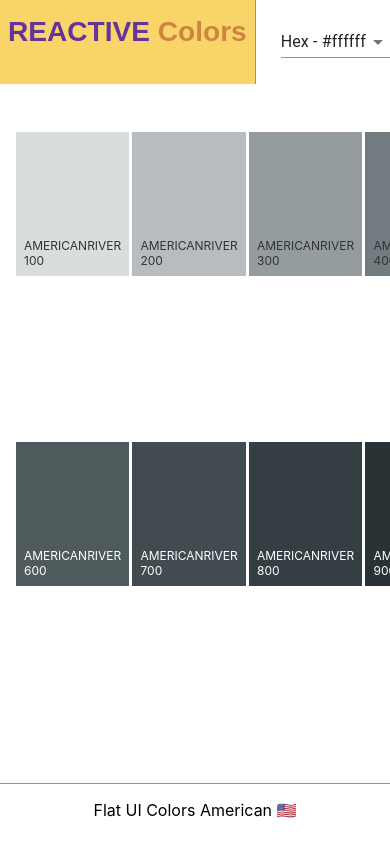
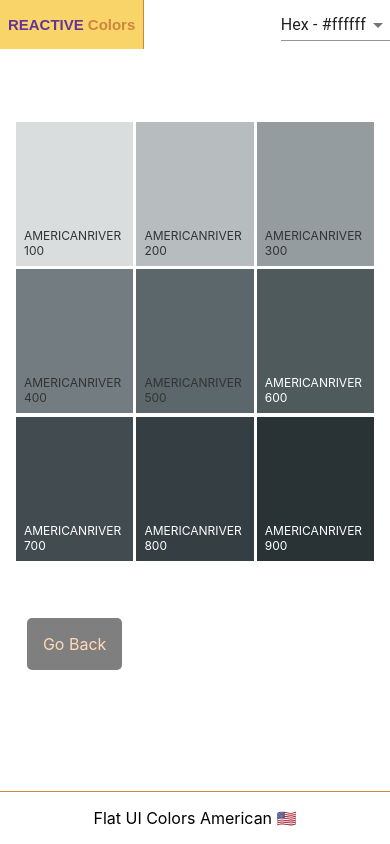
Before and after one commit to ashfaqshimer/reactive-colors, a React (Create React App) app: page /palette/flat-ui-colors-american/americanriver in a window 390 px wide. Built offline with nearby package versions, Linux system fonts and the light colour scheme; a web font is replaced by a local one.

Commit message:
Make the site responsive

```diff
--- a/src/components/DraggableColorList/DraggableColorList.scss
+++ b/src/components/DraggableColorList/DraggableColorList.scss
@@ -3,4 +3,24 @@
 	display: grid;
 	grid-template-columns: repeat(5, auto);
 	grid-gap: 0.1rem;
+	margin: 1rem auto;
 }
+
+@media (max-width: 1200px) {
+	.DraggableColorList {
+		grid-template-columns: repeat(3, auto);
+	}
+}
+
+@media (max-width: 900px) {
+	.DraggableColorList {
+		grid-template-columns: repeat(2, auto);
+	}
+}
+
+@media (max-width: 730px) {
+	.DraggableColorList {
+		display: flex;
+		flex-direction: column;
+	}
+}
--- a/src/components/Logo/Logo.scss
+++ b/src/components/Logo/Logo.scss
@@ -5,9 +5,9 @@
 	padding: 1rem 0.5rem;
 	font-size: 1.5rem;
 	border-right: 1px solid peru;
-	// background: #eceff1;
 	background: rgba(246, 185, 6, 0.6);
 	text-align: center;
+	// height: 100%;
 
 	a {
 		text-decoration: none;
@@ -22,3 +22,15 @@
 		}
 	}
 }
+
+@media (max-width: 640px) {
+	.Logo {
+		font-size: 1rem;
+	}
+}
+
+@media (max-width: 640px) {
+	.Logo {
+		font-size: 0.8rem;
+	}
+}
--- a/src/components/Navbar/Navbar.scss
+++ b/src/components/Navbar/Navbar.scss
@@ -1,7 +1,10 @@
 .Navbar {
 	display: flex;
 	margin-bottom: 0.5rem;
-	height: 10vh;
+	height: 100%;
+	max-height: 10vh;
+	width: 100%;
+	justify-content: space-evenly;
 
 	.select-container {
 		margin-left: auto;
@@ -10,7 +13,7 @@
 
 	.slider-container {
 		padding: 0.5rem;
-		width: 50%;
+		width: 50vw;
 		display: flex;
 		justify-content: space-around;
 		align-items: center;
--- a/src/components/NewPaletteForm/NewPaletteForm.js
+++ b/src/components/NewPaletteForm/NewPaletteForm.js
@@ -106,6 +106,7 @@ class NewPaletteForm extends Component {
 					<Divider />
 					<div className='sidebar'>
 						<Typography variant='h4'>Design Your Palette</Typography>
+						<div className='form-controls'>
 							<div className='buttons-container'>
 								<Button
 									variant='contained'
@@ -129,6 +130,7 @@ class NewPaletteForm extends Component {
 								addNewColor={this.addNewColor}
 							/>
 						</div>
+					</div>
 				</Drawer>
 				<main
 					className={classNames(classes.content, {
--- a/src/components/NewPaletteForm/NewPaletteForm.scss
+++ b/src/components/NewPaletteForm/NewPaletteForm.scss
@@ -3,16 +3,24 @@
 }
 
 .sidebar {
-	display: flex;
-	flex-direction: column;
-	justify-content: space-evenly;
-	align-items: center;
+	// display: flex;
+	// flex-direction: column;
+	// justify-content: space-evenly;
+	// align-items: center;
+	margin: auto;
 	height: 100%;
-
-	.buttons-container {
+	.form-controls {
+		display: flex;
+		flex-direction: column;
+		justify-content: space-between;
+		align-items: center;
 		width: 100%;
-		display: flex;
-		justify-content: space-around;
+		.buttons-container {
+			width: 100%;
+			display: flex;
+			justify-content: space-around;
+			margin: 1rem auto;
+		}
 	}
 }
 
@@ -20,10 +28,10 @@ a {
 	text-decoration: none;
 }
 
-.palette-colors {
-	margin-top: 2rem;
-	height: 70vh;
-	display: grid;
-	grid-template-columns: repeat(5, auto);
-	grid-gap: 0.2rem;
-}
+// .palette-colors {
+// 	margin-top: 2rem;
+// 	height: 70vh;
+// 	display: grid;
+// 	grid-template-columns: repeat(5, auto);
+// 	grid-gap: 0.2rem;
+// }
--- a/src/components/Palette/Palette.scss
+++ b/src/components/Palette/Palette.scss
@@ -15,3 +15,28 @@
 	margin-top: 2px;
 	text-align: center;
 }
+
+@media (max-width: 620px) {
+	.Palette {
+		.palette-colors {
+			grid-template-columns: repeat(4, auto);
+		}
+	}
+}
+
+@media (max-width: 500px) {
+	.Palette {
+		.palette-colors {
+			grid-template-columns: repeat(3, auto);
+		}
+	}
+}
+
+@media (max-width: 395px) {
+	.Palette {
+		.palette-colors {
+			display: flex;
+			flex-direction: column;
+		}
+	}
+}
--- a/src/components/PaletteList/PaletteList.scss
+++ b/src/components/PaletteList/PaletteList.scss
@@ -5,8 +5,8 @@
 	display: flex;
 	flex-direction: column;
 	.palettes-container {
+		height: 100%;
 		padding: 1rem;
-		// margin: 0.5rem auto;
 		display: grid;
 		grid-gap: 1rem;
 		grid-template-columns: repeat(5, auto);
@@ -18,7 +18,7 @@
 	}
 	.create-palette-btn {
 		padding: 1rem;
-		margin: auto;
+		margin: 1rem auto;
 		display: inline-block;
 		background: green;
 		color: white;
@@ -30,3 +30,19 @@
 		}
 	}
 }
+
+@media (max-width: 950px) {
+	.PaletteList {
+		.palettes-container {
+			grid-template-columns: repeat(4, auto);
+		}
+	}
+}
+
+@media (max-width: 770px) {
+	.PaletteList {
+		.palettes-container {
+			grid-template-columns: repeat(2, auto);
+		}
+	}
+}
--- a/src/components/PaletteShades/PaletteShades.scss
+++ b/src/components/PaletteShades/PaletteShades.scss
@@ -1,17 +1,20 @@
 .PaletteShades {
-	height: 100vh;
-	overflow: hidden;
+	min-height: 100vh;
+	// overflow: hidden;
+	display: flex;
+	flex-direction: column;
+	justify-content: space-between;
 	.palette-colors {
-		height: 75%;
 		display: grid;
 		grid-template-columns: repeat(5, auto);
 		grid-gap: 0.2rem;
 		padding: 1rem;
+		height: 100%;
 	}
 	.back-box {
 		height: 10rem;
 		text-align: center;
-		background: rgb(2, 0, 36);
+		background: rgb(187, 185, 240);
 		background: white;
 		display: flex;
 		align-items: center;
@@ -29,3 +32,20 @@
 		}
 	}
 }
+
+@media (max-width: 630px) {
+	.PaletteShades {
+		.palette-colors {
+			grid-template-columns: repeat(3, auto);
+		}
+	}
+}
+
+@media (max-width: 363px) {
+	.PaletteShades {
+		.palette-colors {
+			display: flex;
+			flex-direction: column;
+		}
+	}
+}
```
Lines whose indentation alone changed are shown as unchanged.
